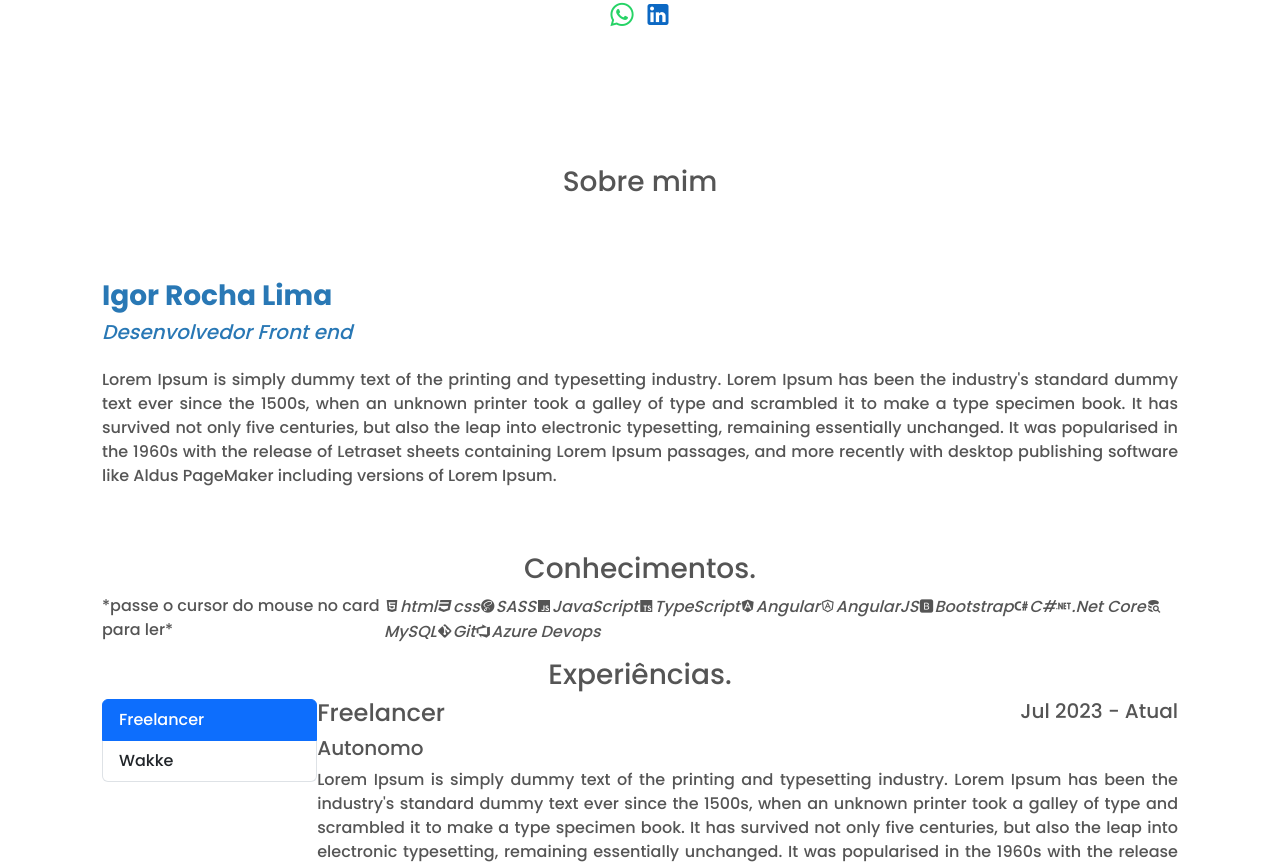
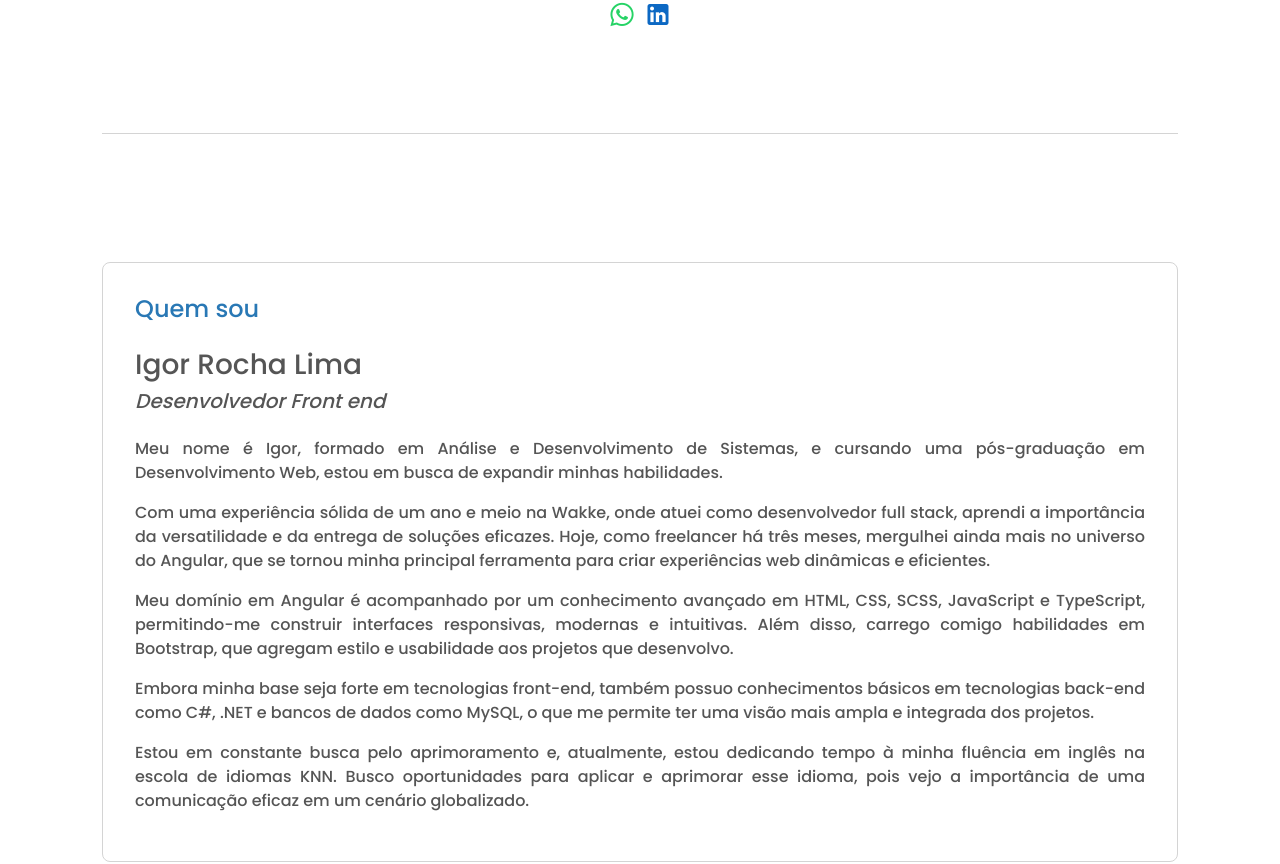
Before and after one commit to eaiigor/portifolio-igor-lima, an Angular app: page / in a window 1280 px wide. Shown: the part 630-1494 px from the top of the page. Built offline with nearby package versions, Linux system fonts and the light colour scheme.

Commit message:
about-me v1

```diff
--- a/src/app/components/about/about.component.html
+++ b/src/app/components/about/about.component.html
@@ -1,10 +1,27 @@
-<div class="d-flex flex-column justify-content-between align-items-center mt-5">
-    <h3>Sobre mim</h3>
-    <div class="my-5">
+<hr>
+<div class="d-flex flex-column justify-content-between align-items-center about__py-3">
+    <div class="my-5 abour__card">
+        <h4 class="about__h4">Quem sou</h4>
         <h3 class="about__h3 mt-4">Igor Rocha Lima</h3>
         <h5 class="about__h5 mb-4">Desenvolvedor Front end</h5>
         <p class="text-justify">
-            Lorem Ipsum is simply dummy text of the printing and typesetting industry. Lorem Ipsum has been the industry's standard dummy text ever since the 1500s, when an unknown printer took a galley of type and scrambled it to make a type specimen book. It has survived not only five centuries, but also the leap into electronic typesetting, remaining essentially unchanged. It was popularised in the 1960s with the release of Letraset sheets containing Lorem Ipsum passages, and more recently with desktop publishing software like Aldus PageMaker including versions of Lorem Ipsum.
+            Meu nome é Igor, formado em Análise e Desenvolvimento de Sistemas, e cursando uma pós-graduação em Desenvolvimento Web, estou em busca de expandir minhas habilidades.
+        </p>
+
+        <p class="text-justify">
+            Com uma experiência sólida de um ano e meio na Wakke, onde atuei como desenvolvedor full stack, aprendi a importância da versatilidade e da entrega de soluções eficazes. Hoje, como freelancer há três meses, mergulhei ainda mais no universo do Angular, que se tornou minha principal ferramenta para criar experiências web dinâmicas e eficientes.
+        </p>
+
+        <p class="text-justify">
+            Meu domínio em Angular é acompanhado por um conhecimento avançado em HTML, CSS, SCSS, JavaScript e TypeScript, permitindo-me construir interfaces responsivas, modernas e intuitivas. Além disso, carrego comigo habilidades em Bootstrap, que agregam estilo e usabilidade aos projetos que desenvolvo.
+        </p>
+
+        <p class="text-justify">
+            Embora minha base seja forte em tecnologias front-end, também possuo conhecimentos básicos em tecnologias back-end como C#, .NET e bancos de dados como MySQL, o que me permite ter uma visão mais ampla e integrada dos projetos.
+        </p>
+
+        <p class="text-justify">
+            Estou em constante busca pelo aprimoramento e, atualmente, estou dedicando tempo à minha fluência em inglês na escola de idiomas KNN. Busco oportunidades para aplicar e aprimorar esse idioma, pois vejo a importância de uma comunicação eficaz em um cenário globalizado.
         </p>
     </div>
 </div>
--- a/src/app/components/about/about.component.scss
+++ b/src/app/components/about/about.component.scss
@@ -3,15 +3,29 @@
 }
 
 .about__py-3 {
-    padding: 5rem 0 5rem 0;
+    padding: 4rem 0 4rem 0;
 }
 
 .about__h3 {
+    font-weight: 500;
+}
+
+.about__h4 {
     color: #2978b5;
-    font-weight: 600;
 }
 
 .about__h5 {
-    color: #2978b5;
     font-style: italic;
 }
+
+.abour__card {
+    border: 1px solid #d4d4d4;
+    border-radius: 8px;
+    padding: 2rem;
+    transition: 0.3s;
+}
+
+.abour__card:hover {
+    background-color: #f7f7f7;
+    color: #363636;
+}
--- a/src/app/components/stacks/stacks.component.html
+++ b/src/app/components/stacks/stacks.component.html
@@ -1,3 +1,4 @@
+<hr>
 <div class="d-flex flex-column justify-content-between align-items-center">
     <h3>Conhecimentos.</h3>
     <div class="d-flex">
```
